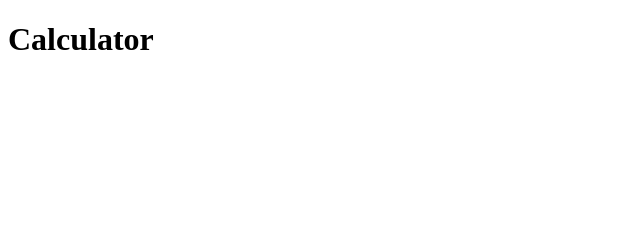
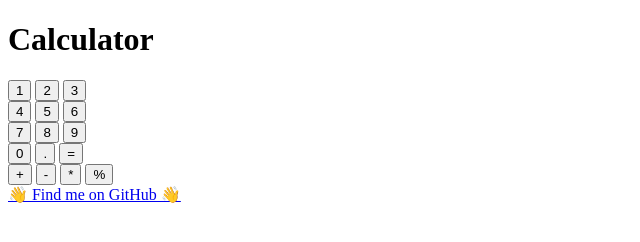
Before and after one commit to logan-bobo/calculator_js, a plain HTML site: page index.html in a window 1280 px wide. Shown: the whole page, without its empty margins (0-640 px from the left). Drawn offline with Linux system fonts and the light colour scheme.

Commit message:
adding base HTML strucutre for calculator

```diff
--- a/index.html
+++ b/index.html
@@ -7,6 +7,40 @@
         <link rel="stylesheet" href="css/style.css">
     </head>
     <body>
-        <h1>Calculator</h1>
+        <div class="hdeader">
+            <h1>Calculator</h1>
+        </div>
+        <div class="calculator">
+            <div class="display"></div>
+            <div class="rowOne">
+                <button class="number one">1</button>
+                <button class="number two">2</button>
+                <button class="number three">3</button>
+            </div>
+            <div class="rowTwo">
+                <button class="number four">4</button>
+                <button class="number five">5</button>
+                <button class="number six">6</button>
+            </div>
+            <div class="rowThree">
+                <button class="number seven">7</button>
+                <button class="number eight">8</button>
+                <button class="number nine">9</button>
+            </div>
+            <div class="rowFour">
+                <button class="number zero">0</button>
+                <button class="number dot">.</button>
+                <button class="number equals">=</button>
+            </div>
+            <div>
+                <button>+</button>
+                <button>-</button>
+                <button>*</button>
+                <button>%</button>
+            </div>
+        </div>
+        <div class="footer">
+            <a href="https://github.com/logan-bobo">👋 Find me on GitHub 👋</a>
+        </div>
     </body>
 </html>
```
